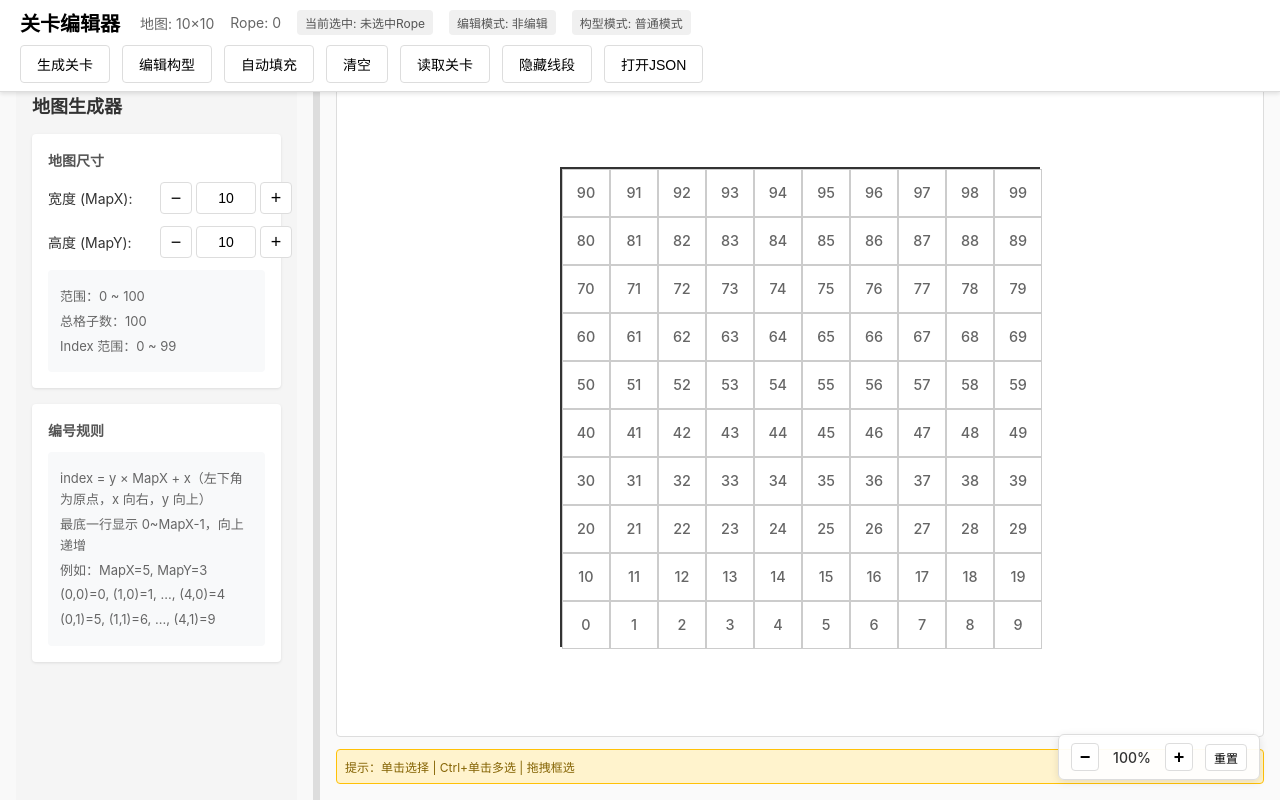
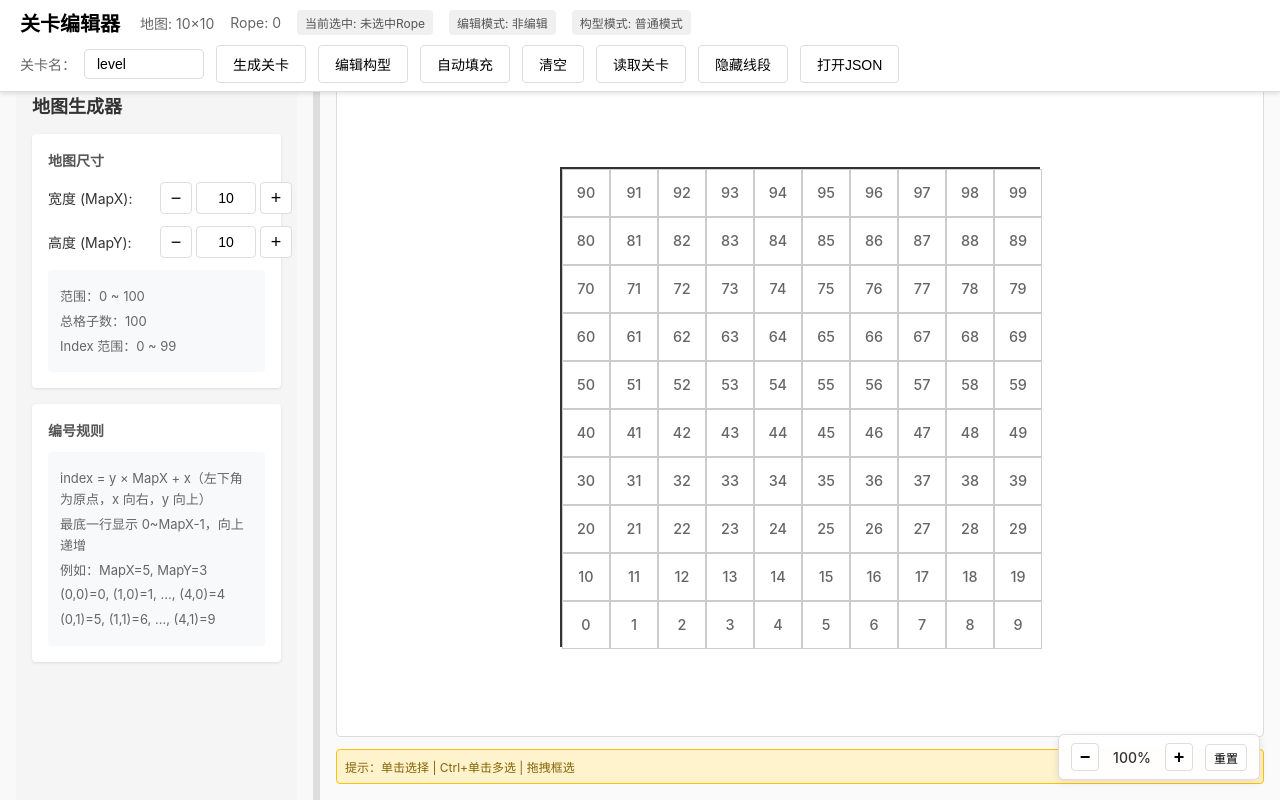
Before and after one commit to hh1606558820-cmd/GeckoPuzEscapSimilar, a React (Vite) app: page / in a window 1280 px wide. Built offline with nearby package versions, Linux system fonts and the light colour scheme.

Commit message:
Restore custom filename feature for level JSON generation

```diff
--- a/src/app/layout/TopBar.tsx
+++ b/src/app/layout/TopBar.tsx
@@ -18,11 +18,39 @@
  * - 渲染顶部栏 UI
  */
 
-import React, { useRef } from 'react';
+import React, { useRef, useState } from 'react';
 import { LevelData } from '@/types/Level';
 import { validateLevel } from '@/modules/level-io/validators';
 import { downloadLevelJson, readLevelJson } from '@/modules/level-io/io';
 import './layout.css';
+
+/**
+ * 清理文件名：去除非法字符
+ * - trim
+ * - 替换 / \ : * ? " < > | 为 _
+ * - 把连续下划线合并
+ * - 长度>50截断
+ */
+function sanitizeFilename(name: string): string {
+  // trim
+  let sanitized = name.trim();
+
+  // 替换非法字符为下划线
+  sanitized = sanitized.replace(/[/\\:*?"<>|]/g, '_');
+
+  // 把连续下划线合并为一个
+  sanitized = sanitized.replace(/_+/g, '_');
+
+  // 去除首尾下划线
+  sanitized = sanitized.replace(/^_+|_+$/g, '');
+
+  // 长度>50截断
+  if (sanitized.length > 50) {
+    sanitized = sanitized.substring(0, 50);
+  }
+
+  return sanitized;
+}
 
 interface TopBarProps {
   levelData: LevelData;
@@ -54,6 +82,7 @@ export const TopBar: React.FC<TopBarProps> = ({
   onToggleMaskEditing,
 }) => {
   const fileInputRef = useRef<HTMLInputElement>(null);
+  const [levelName, setLevelName] = useState<string>('level');
 
   // 处理生成关卡
   const handleGenerate = () => {
@@ -64,7 +93,11 @@ export const TopBar: React.FC<TopBarProps> = ({
       return;
     }
     try {
-      downloadLevelJson(levelData);
+      // 清理文件名
+      const safeName = sanitizeFilename(levelName);
+      const finalName = (safeName || 'level') + '.json';
+
+      downloadLevelJson(levelData, finalName);
       alert('关卡文件已成功生成并下载！');
     } catch (error) {
       alert('生成文件失败，请重试。');
@@ -128,6 +161,17 @@ export const TopBar: React.FC<TopBarProps> = ({
         </div>
       </div>
       <div className="top-bar-right">
+        <div className="top-bar-input-group">
+          <label htmlFor="level-name-input" className="top-bar-label">关卡名：</label>
+          <input
+            id="level-name-input"
+            type="text"
+            className="top-bar-input"
+            value={levelName}
+            onChange={(e) => setLevelName(e.target.value)}
+            placeholder="level"
+          />
+        </div>
         <button className="top-bar-btn" onClick={handleGenerate}>
           生成关卡
         </button>
--- a/src/app/layout/layout.css
+++ b/src/app/layout/layout.css
@@ -73,6 +73,34 @@
 
 .top-bar-btn:active {
   background-color: #e0e0e0;
+}
+
+/* 关卡名输入框组 */
+.top-bar-input-group {
+  display: flex;
+  align-items: center;
+  gap: 8px;
+  white-space: nowrap;
+  flex-shrink: 0;
+}
+
+.top-bar-label {
+  font-size: 14px;
+  color: #666;
+}
+
+.top-bar-input {
+  padding: 6px 12px;
+  border: 1px solid #ddd;
+  border-radius: 4px;
+  font-size: 14px;
+  width: 120px;
+  transition: border-color 0.2s;
+}
+
+.top-bar-input:focus {
+  outline: none;
+  border-color: #2196f3;
 }
 
 /* 可拖拽侧边栏样式 */
```
